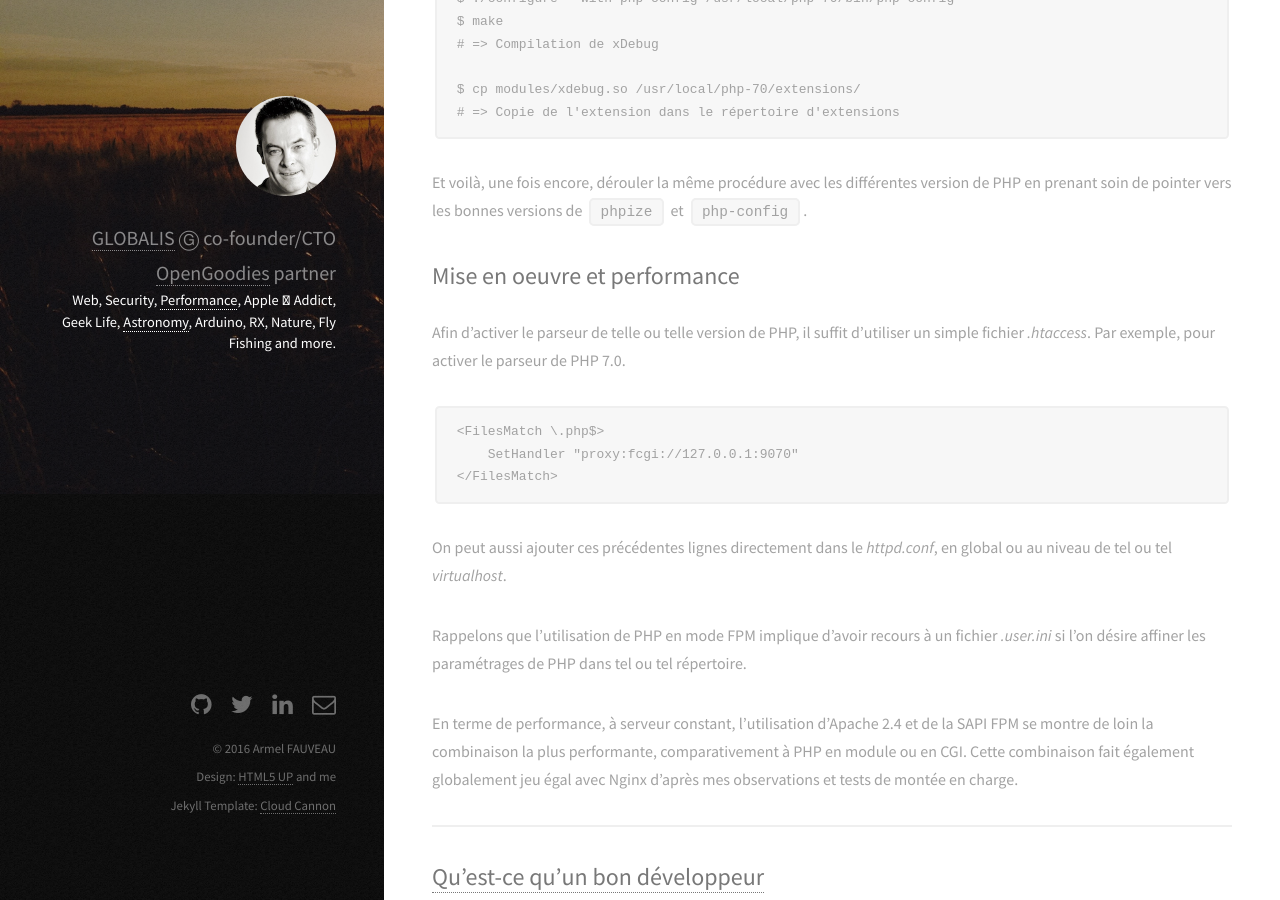
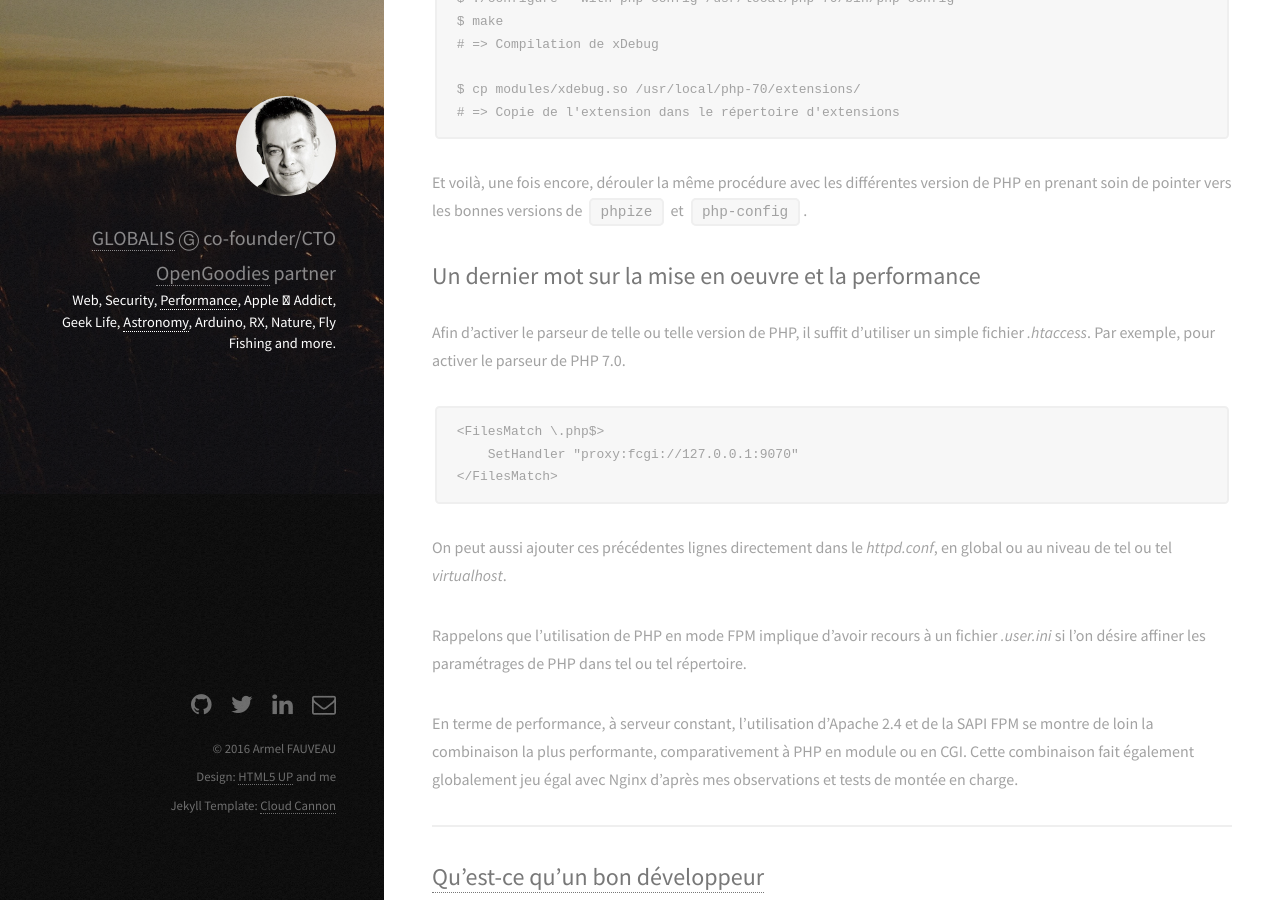
Before and after one commit to armel/armel.github.io, a Jekyll site: the page built from _posts/2016-04-02-multi-php-fpm.markdown, in a window 1280 px wide and 900 px high, scrolled down 8121 px. Built offline with Jekyll 4.4.1, drawn with Linux system fonts in a browser that asks for light colours.

```diff
--- a/_posts/2016-04-02-multi-php-fpm.markdown
+++ b/_posts/2016-04-02-multi-php-fpm.markdown
@@ -326,7 +326,7 @@
 
 Et voilà, une fois encore, dérouler la même procédure avec les différentes version de PHP en prenant soin de pointer vers les bonnes versions de `phpize` et `php-config`.
 
-## Mise en oeuvre et performance
+## Un dernier mot sur la mise en oeuvre et la performance
 
 Afin d'activer le parseur de telle ou telle version de PHP, il suffit d'utiliser un simple fichier *.htaccess*. Par exemple, pour activer le parseur de PHP 7.0.
 
```
